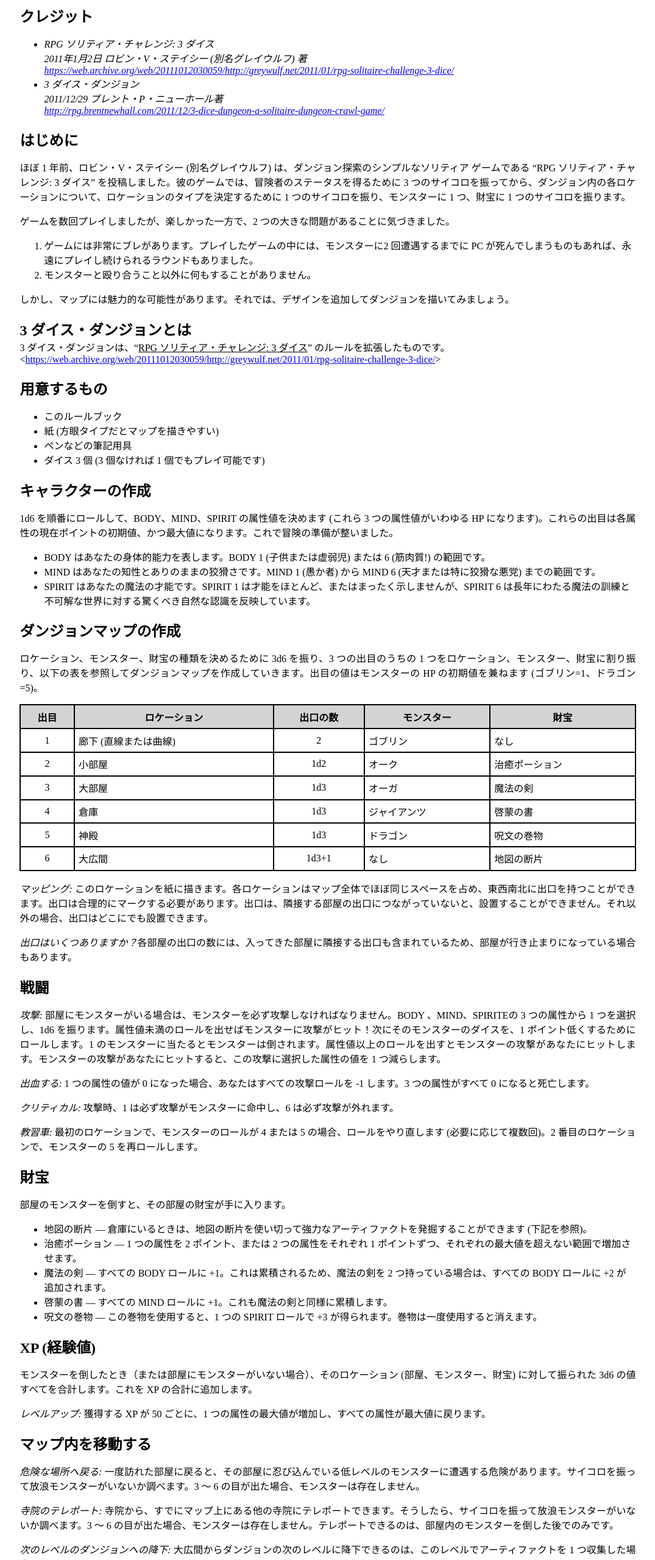
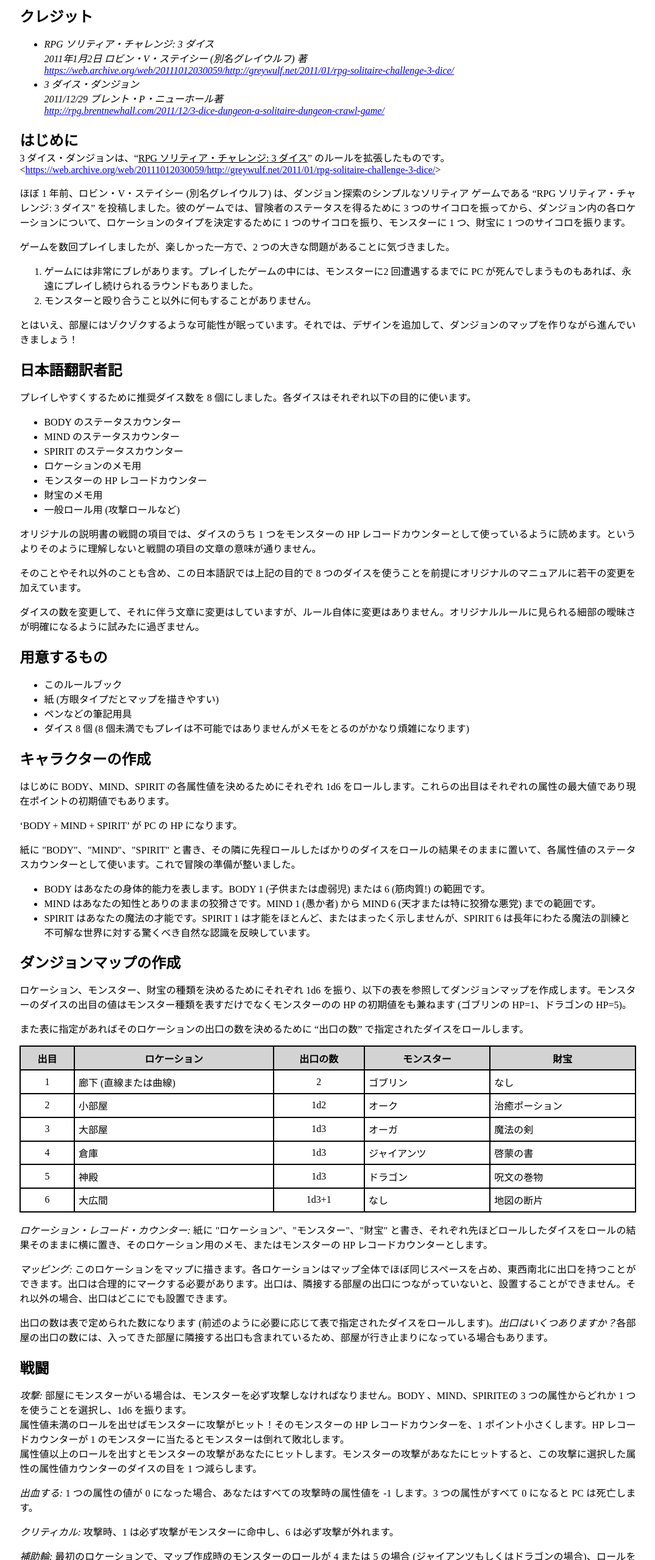
Before and after one commit to mitsugu/3dicedungeon, a plain HTML site: page index.html in a window 1280 px wide. Shown: the part 81-2640 px from the top of the page at 61% size, without its empty margins (102-1177 px from the left). Drawn offline with Linux system fonts and the light colour scheme.

Commit message:
Adjust contents

```diff
--- a/index.html
+++ b/index.html
@@ -2,7 +2,7 @@
 <html lang="ja">
 <head>
 	<meta charset="UTF-8">
-	<title>3 ダイス・ダンジョン: ダンジョン探索ソリティアゲーム</title>
+	<title>3 ダイス・ダンジョン (日本語私訳版)</title>
 	<style>
 	p {
 		text-align:justify;
@@ -99,7 +99,7 @@
 </head>
 <body>
 	<div class="contents">
-		<h1>3 ダイス・ダンジョン: ダンジョン探索ソリティアゲーム</h1>
+		<h1>3 ダイス・ダンジョン (日本語私訳版)</h1>
 		<h2>クレジット</h2>
 		<ul class="credit">
 			<li>
@@ -115,27 +115,43 @@
 		</ul>
 
 		<h2>はじめに</h2>
+		<p class="credit">3 ダイス・ダンジョンは、“<span class="underline">RPG ソリティア・チャレンジ: 3 ダイス</span>” のルールを拡張したものです。</p>
+		<p class="credit">&lt;<a href="https://web.archive.org/web/20111012030059/http://greywulf.net/2011/01/rpg-solitaire-challenge-3-dice/">https://web.archive.org/web/20111012030059/http://greywulf.net/2011/01/rpg-solitaire-challenge-3-dice/</a>&gt;</p>
 		<p>ほぼ 1 年前、ロビン・V・ステイシー (別名グレイウルフ) は、ダンジョン探索のシンプルなソリティア ゲームである “RPG ソリティア・チャレンジ: 3 ダイス” を投稿しました。彼のゲームでは、冒険者のステータスを得るために 3 つのサイコロを振ってから、ダンジョン内の各ロケーションについて、ロケーションのタイプを決定するために 1 つのサイコロを振り、モンスターに 1 つ、財宝に 1 つのサイコロを振ります。</p>
 		<p>ゲームを数回プレイしましたが、楽しかった一方で、2 つの大きな問題があることに気づきました。</p>
 		<ol>
 		<li>ゲームには非常にブレがあります。プレイしたゲームの中には、モンスターに2 回遭遇するまでに PC が死んでしまうものもあれば、永遠にプレイし続けられるラウンドもありました。</li>
 		<li>モンスターと殴り合うこと以外に何もすることがありません。</li>
 		</ol>
-		<p>しかし、マップには魅力的な可能性があります。それでは、デザインを追加してダンジョンを描いてみましょう。</p>
+		<p>とはいえ、部屋にはゾクゾクするような可能性が眠っています。それでは、デザインを追加して、ダンジョンのマップを作りながら進んでいきましょう！</p>
 
-		<h2>3 ダイス・ダンジョンとは</h2>
-		<p class="credit">3 ダイス・ダンジョンは、“<span class="underline">RPG ソリティア・チャレンジ: 3 ダイス</span>” のルールを拡張したものです。</p>
-		<p class="credit">&lt;<a href="https://web.archive.org/web/20111012030059/http://greywulf.net/2011/01/rpg-solitaire-challenge-3-dice/">https://web.archive.org/web/20111012030059/http://greywulf.net/2011/01/rpg-solitaire-challenge-3-dice/</a>&gt;</p>
+		<h2>日本語翻訳者記</h2>
+		<p>プレイしやすくするために推奨ダイス数を 8 個にしました。各ダイスはそれぞれ以下の目的に使います。</p>
+		<ul>
+			<li>BODY のステータスカウンター</li>
+			<li>MIND のステータスカウンター</li>
+			<li>SPIRIT のステータスカウンター</li>
+			<li>ロケーションのメモ用</li>
+			<li>モンスターの HP レコードカウンター</li>
+			<li>財宝のメモ用</li>
+			<li>一般ロール用 (攻撃ロールなど)</li>
+		</ul>
+		<p>オリジナルの説明書の戦闘の項目では、ダイスのうち 1 つをモンスターの HP レコードカウンターとして使っているように読めます。というよりそのように理解しないと戦闘の項目の文章の意味が通りません。</p>
+		<p>そのことやそれ以外のことも含め、この日本語訳では上記の目的で 8 つのダイスを使うことを前提にオリジナルのマニュアルに若干の変更を加えています。</p>
+		<p>ダイスの数を変更して、それに伴う文章に変更はしていますが、ルール自体に変更はありません。オリジナルルールに見られる細部の曖昧さが明確になるように試みたに過ぎません。</p>
+
 		<h2>用意するもの</h2>
-		<ul>
+		<ul class="break">
 			<li>このルールブック</li>
 			<li>紙 (方眼タイプだとマップを描きやすい)</li>
 			<li>ペンなどの筆記用具</li>
-			<li>ダイス 3 個 (3 個なければ 1 個でもプレイ可能です)</li>
+			<li>ダイス 8 個 (8 個未満でもプレイは不可能ではありませんがメモをとるのがかなり煩雑になります)</li>
 		</ul>
 
 		<h2>キャラクターの作成</h2>
-		<p>1d6 を順番にロールして、BODY、MIND、SPIRIT の属性値を決めます (これら 3 つの属性値がいわゆる HP になります)。これらの出目は各属性の現在ポイントの初期値、かつ最大値になります。これで冒険の準備が整いました。</p>
+		<p>はじめに BODY、MIND、SPIRIT の各属性値を決めるためにそれぞれ 1d6 をロールします。これらの出目はそれぞれの属性の最大値であり現在ポイントの初期値でもあります。</p>
+		<p>‘BODY + MIND + SPIRIT’ が PC の HP になります。</p>
+		<p>紙に &quot;BODY&quot;、&quot;MIND&quot;、&quot;SPIRIT&quot; と書き、その隣に先程ロールしたばかりのダイスをロールの結果そのままに置いて、各属性値のステータスカウンターとして使います。これで冒険の準備が整いました。</p>
 		<ul>
 			<li>BODY はあなたの身体的能力を表します。BODY 1 (子供または虚弱児) または 6 (筋肉質!) の範囲です。</li>
 			<li>MIND はあなたの知性とありのままの狡猾さです。MIND 1 (愚か者) から MIND 6 (天才または特に狡猾な悪党) までの範囲です。</li>
@@ -143,7 +159,8 @@
 		</ul>
 
 		<h2>ダンジョンマップの作成</h2>
-		<p>ロケーション、モンスター、財宝の種類を決めるために 3d6 を振り、3 つの出目のうちの 1 つをロケーション、モンスター、財宝に割り振り、以下の表を参照してダンジョンマップを作成していきます。出目の値はモンスターの HP の初期値を兼ねます (ゴブリン=1、ドラゴン=5)。</p>
+		<p>ロケーション、モンスター、財宝の種類を決めるためにそれぞれ 1d6 を振り、以下の表を参照してダンジョンマップを作成します。モンスターのダイスの出目の値はモンスター種類を表すだけでなくモンスターのの HP の初期値をも兼ねます (ゴブリンの HP=1、ドラゴンの HP=5)。</p>
+		<p>また表に指定があればそのロケーションの出口の数を決めるために “出口の数” で指定されたダイスをロールします。</p>
 		<table class="map">
 		<tbody>
 			<tr>
@@ -197,59 +214,37 @@
 			</tr>
 		</tbody>
 		</table>
-		<p><em>マッピング:</em> このロケーションを紙に描きます。各ロケーションはマップ全体でほぼ同じスペースを占め、東西南北に出口を持つことができます。出口は合理的にマークする必要があります。出口は、隣接する部屋の出口につながっていないと、設置することができません。それ以外の場合、出口はどこにでも設置できます。</p>
-		<p class="break"><em>出口はいくつありますか？</em>各部屋の出口の数には、入ってきた部屋に隣接する出口も含まれているため、部屋が行き止まりになっている場合もあります。</p>
+		<p><em>ロケーション・レコード・カウンター:</em> 紙に &quot;ロケーション&quot;、&quot;モンスター&quot;、&quot;財宝&quot; と書き、それぞれ先ほどロールしたダイスをロールの結果そのままに横に置き、そのロケーション用のメモ、またはモンスターの HP レコードカウンターとします。</p>
+		<p><em>マッピング:</em> このロケーションをマップに描きます。各ロケーションはマップ全体でほぼ同じスペースを占め、東西南北に出口を持つことができます。出口は合理的にマークする必要があります。出口は、隣接する部屋の出口につながっていないと、設置することができません。それ以外の場合、出口はどこにでも設置できます。</p>
+		<p>出口の数は表で定められた数になります (前述のように必要に応じて表で指定されたダイスをロールします)。<em>出口はいくつありますか？</em>各部屋の出口の数には、入ってきた部屋に隣接する出口も含まれているため、部屋が行き止まりになっている場合もあります。</p>
 		<h2>戦闘</h2>
-		<!--
-		Attacking: If the room contains a monster, you must attack it! Pick an attribute and roll a die. If you roll less than the attribute, you hit! Turn the monster’s die so that it shows one point lower. When you hit a monster that’s at 1, it is defeated. If you roll equal to or greater than the attribute, the monster hits you; decrease the attribute chosen for this attack by 1.
-		-->
-		<p><em>攻撃:</em> 部屋にモンスターがいる場合は、モンスターを必ず攻撃しなければなりません。BODY 、MIND、SPIRITEの 3 つの属性から 1 つを選択し、1d6 を振ります。属性値未満のロールを出せばモンスターに攻撃がヒット！次にそのモンスターのダイスを、1 ポイント低くするためにロールします。1 のモンスターに当たるとモンスターは倒されます。属性値以上のロールを出すとモンスターの攻撃があなたにヒットします。モンスターの攻撃があなたにヒットすると、この攻撃に選択した属性の値を 1 つ減らします。</p>
-		<!--
-		Bleeding Out: If an attribute is reduced to 0, you take -1 on all attack rolls. If all three attributes are reduced to 0, you’re dead.
-		-->
-		<p><em>出血する:</em> 1 つの属性の値が 0 になった場合、あなたはすべての攻撃ロールを -1 します。3 つの属性がすべて 0 になると死亡します。</p>
+		<p><em>攻撃:</em> 部屋にモンスターがいる場合は、モンスターを必ず攻撃しなければなりません。BODY 、MIND、SPIRITEの 3 つの属性からどれか 1 つを使うことを選択し、1d6 を振ります。<br>属性値未満のロールを出せばモンスターに攻撃がヒット！そのモンスターの HP レコードカウンターを、1 ポイント小さくします。HP レコードカウンターが 1 のモンスターに当たるとモンスターは倒れて敗北します。<br>属性値以上のロールを出すとモンスターの攻撃があなたにヒットします。モンスターの攻撃があなたにヒットすると、この攻撃に選択した属性の属性値カウンターのダイスの目を 1 つ減らします。</p>
+		<p><em>出血する:</em> 1 つの属性の値が 0 になった場合、あなたはすべての攻撃時の属性値を -1 します。3 つの属性がすべて 0 になると PC は死亡します。</p>
 		<p><em>クリティカル:</em> 攻撃時、1 は必ず攻撃がモンスターに命中し、6 は必ず攻撃が外れます。</p>
-		<!--
-		Training Wheels: In your first location, if you roll 4 or 5 for the monster, re-roll (multiple times if necessary). In your second location, re-roll any 5’s for the monster.
-		-->
-		<p><em>教習車:</em> 最初のロケーションで、モンスターのロールが 4 または 5 の場合、ロールをやり直します (必要に応じて複数回)。2 番目のロケーションで、モンスターの 5 を再ロールします。</p>
+		<p class="break"><em>補助輪:</em> 最初のロケーションで、マップ作成時のモンスターのロールが 4 または 5 の場合 (ジャイアンツもしくはドラゴンの場合)、ロールをやり直します (必要に応じて複数回)。2 番目のロケーションで、マップ作成時のモンスターのロールが 5 の場合 (ドラゴンの場合) も再ロールします。つまりダンジョンに入った途端に最強クラスのモンスターに遭遇することがないようにします。</p>
 
 		<h2>財宝</h2>
-		<p>部屋のモンスターを倒すと、その部屋の財宝が手に入ります。</p>
+		<p>ロケーションのモンスターを倒すと、そのロケーションの財宝が手に入ります。</p>
 		<ul>
-			<li>地図の断片 — 倉庫にいるときは、地図の断片を使い切って強力なアーティファクトを発掘することができます (下記を参照)。</li>
-			<li>治癒ポーション — 1 つの属性を 2 ポイント、または 2 つの属性をそれぞれ 1 ポイントずつ、それぞれの最大値を超えない範囲で増加させます。</li>
-			<li>魔法の剣 — すべての BODY ロールに +1。これは累積されるため、魔法の剣を 2 つ持っている場合は、すべての BODY ロールに +2 が追加されます。</li>
-			<li>啓蒙の書 — すべての MIND ロールに +1。これも魔法の剣と同様に累積します。</li>
-			<li>呪文の巻物 — この巻物を使用すると、1 つの SPIRIT ロールで +3 が得られます。巻物は一度使用すると消えます。</li>
+			<li>地図の断片 — PC が倉庫にいるときは、地図の断片を使い切って強力なアーティファクトを発掘することができます (下記を参照)。</li>
+			<li>治癒ポーション — 1 つの属性を 2 ポイント、または 2 つの属性をそれぞれ 1 ポイントずつ、それぞれの最大値を超えない範囲で増加させます。1 度使うとなくなります。</li>
+			<li>魔法の剣 — すべての攻撃ロールで BODY 属性値に +1。これは累積されるため、魔法の剣を 2 つ持っている場合は、すべての攻撃ロールで BODY 属性値に +2 が追加されます。</li>
+			<li>啓蒙の書 — すべての攻撃ロールで MIND 属性値に +1。これも魔法の剣と同様に累積します。</li>
+			<li>呪文の巻物 — この巻物を使用すると、1 つの攻撃ロールで SPIRIT 属性値に +3 が得られます。巻物は一度使うと消えます。</li>
 		</ul>
 
 		<h2>XP (経験値)</h2>
-		<!--
-		When you defeat a monster (or if there is no monster in the room), total the value of all three dice rolled for the location (room, monster, and treasure). Add this to your XP total.
-		-->
-		<p>モンスターを倒したとき（または部屋にモンスターがいない場合）、そのロケーション (部屋、モンスター、財宝) に対して振られた 3d6 の値すべてを合計します。これを XP の合計に追加します。</p>
-		<!--
-		Leveling Up: For every 50 XP you earn, increase the maximum of one attribute, and return all your attributes to their maximum values.
-		-->
-		<p class="break"><em>レベルアップ:</em> 獲得する XP が 50 ごとに、1 つの属性の最大値が増加し、すべての属性が最大値に戻ります。</p>
+		<p>モンスターを倒したとき（または部屋にモンスターがいない場合）、そのロケーション (部屋、モンスター、財宝) に対して振られた 3d6 の値 (つまり初期値) すべてを合計します。これを XP の合計に追加します。</p>
+		<p><em>レベルアップ:</em> 獲得する XP が 50 ごとに、1 つの属性の最大値が増加し、すべての属性が最大値に戻ります。</p>
 
 		<h2>マップ内を移動する</h2>
-		<!--
-		Returning to Danger: When you return to a room you’ve already visited, you run the risk of encountering a low-level monster who’s sneaked into the room. Roll a die for a roving monster. If you roll 3–6, there’s no monster.
-		-->
-		<p><em>危険な場所へ戻る:</em> 一度訪れた部屋に戻ると、その部屋に忍び込んでいる低レベルのモンスターに遭遇する危険があります。サイコロを振って放浪モンスターがいないか調べます。3 ～ 6 の目が出た場合、モンスターは存在しません。</p>
-		<!--
-		Temple Teleportation: From a temple, you can teleport to any other temple already on the map. When you do, roll for a roving monster. You may only teleport after defeating any monsters in the room.
-		-->
-		<p><em>寺院のテレポート:</em> 寺院から、すでにマップ上にある他の寺院にテレポートできます。そうしたら、サイコロを振って放浪モンスターがいないか調べます。3 ～ 6 の目が出た場合、モンスターは存在しません。テレポートできるのは、部屋内のモンスターを倒した後でのみです。</p>
-		<!--
-		Descending To The Next Level: You may only descend to the next level of the dungeon from a Great Hall, and only after you have collected one artifact on this level.
-		-->
+		<p><em>危険な場所へ戻る:</em> 一度訪れた部屋に戻ると、その部屋に忍び込んでいる低レベルのモンスターに遭遇する危険があります。サイコロを振って放浪モンスターがいないか調べます。3 ～ 6 の目が出た場合、モンスターは存在しません。つまり、ゴブリン、オーク、オーガのどれかが出現する場合があります。</p>
+		<p><em>寺院のテレポート:</em> 寺院から、すでにマップ上にある他の寺院にテレポートできます。テレポートしたら、サイコロを振って放浪モンスターがいないか調べます。3 ～ 6 の目が出た場合、‘危険な場所に戻る’ と同様にモンスターは存在しません。また同様にゴブリン、オーク、オーガのどれかが出現する場合があります。テレポートできるのは、ロケーション内のモンスターを倒した後でのみです。</p>
 		<p><em>次のレベルのダンジョンへの降下:</em> 大広間からダンジョンの次のレベルに降下できるのは、このレベルでアーティファクトを 1 つ収集した場合のみです。</p>
 
 		<h2>アーティファクト</h2>
 		<p>1d6 を振ってアーティファクトを見つけます。</p>
+		<p>繰り返しになりますが、このアーティファクトを見つけるためのロールは、PC が地図の断片を持っていて、倉庫で (もしモンスターがいるなら) モンスターを倒したあとに地図の断片を使うのなら行うことができます。</p>
 		<table class="artifact">
 		<tbody>
 			<tr>
@@ -258,11 +253,11 @@
 			</tr>
 			<tr>
 				<td>1</td>
-				<td>翡翠の象 (攻撃ロールに +2)</td>
+				<td>翡翠の象 (全ての攻撃ロールに +2)</td>
 			</tr>
 			<tr>
 				<td>2</td>
-				<td>クリスタルペンダント (MIND ロール1つにつき +3)</td>
+				<td>クリスタルペンダント (MIND 攻撃ロール 1 つにつき +3)</td>
 			</tr>
 			<tr>
 				<td>3</td>
@@ -273,17 +268,14 @@
 			</tr>
 			<tr>
 				<td>4</td>
-				<!--
-				Scroll of Teleportation (after clearing a room, teleport to any other explored room; use once)
-				-->
-				<td>テレポートの巻物 (部屋をクリアした後、探索した他の部屋にテレポートします。1 回使用します)</td>
+				<td>テレポートの巻物 (部屋をクリアした後、探索した他の部屋にテレポートします。1 度使うと消えます)</td>
 			</tr>
 			<tr>
 				<td>5</td>
-			<!--
-			Sleeping Salts (cause one monster to sleep; no XP for the monster, and when this room is next visited, it is awake again)
+				<!--
+				Sleeping Salts (cause one monster to sleep; no XP for the monster, and when this room is next visited, it is awake again)
 				-->
-				<td>スリーピングソルト (モンスター 1 匹を眠らせます。モンスターには XP はありません。次にこの部屋を訪れると再び目覚めます)</td>
+				<td>スリーピングソルト (モンスター 1 匹を眠らせます。モンスターには XP はありません。次にこの部屋を訪れるとモンスターは再び目覚めます)</td>
 			</tr>
 			<tr>
 				<td>6</td>
```
